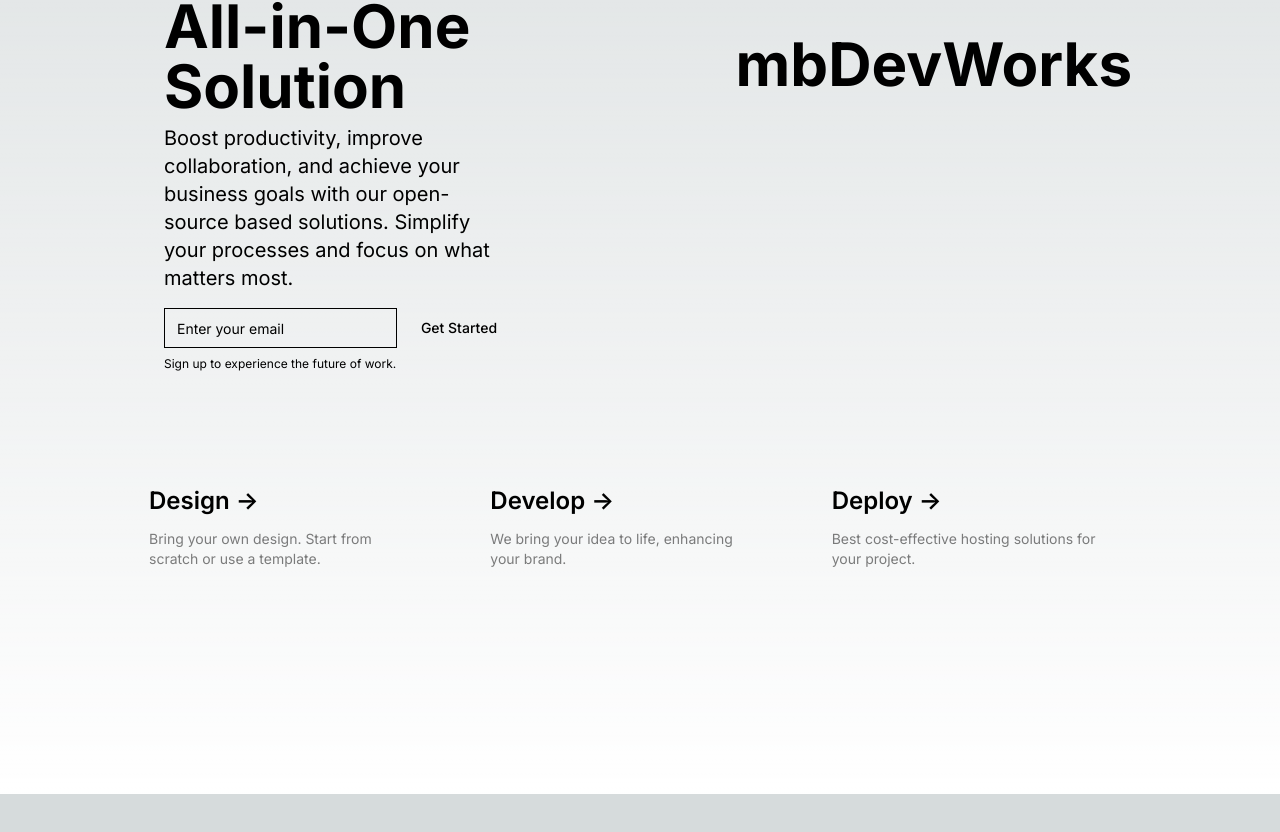
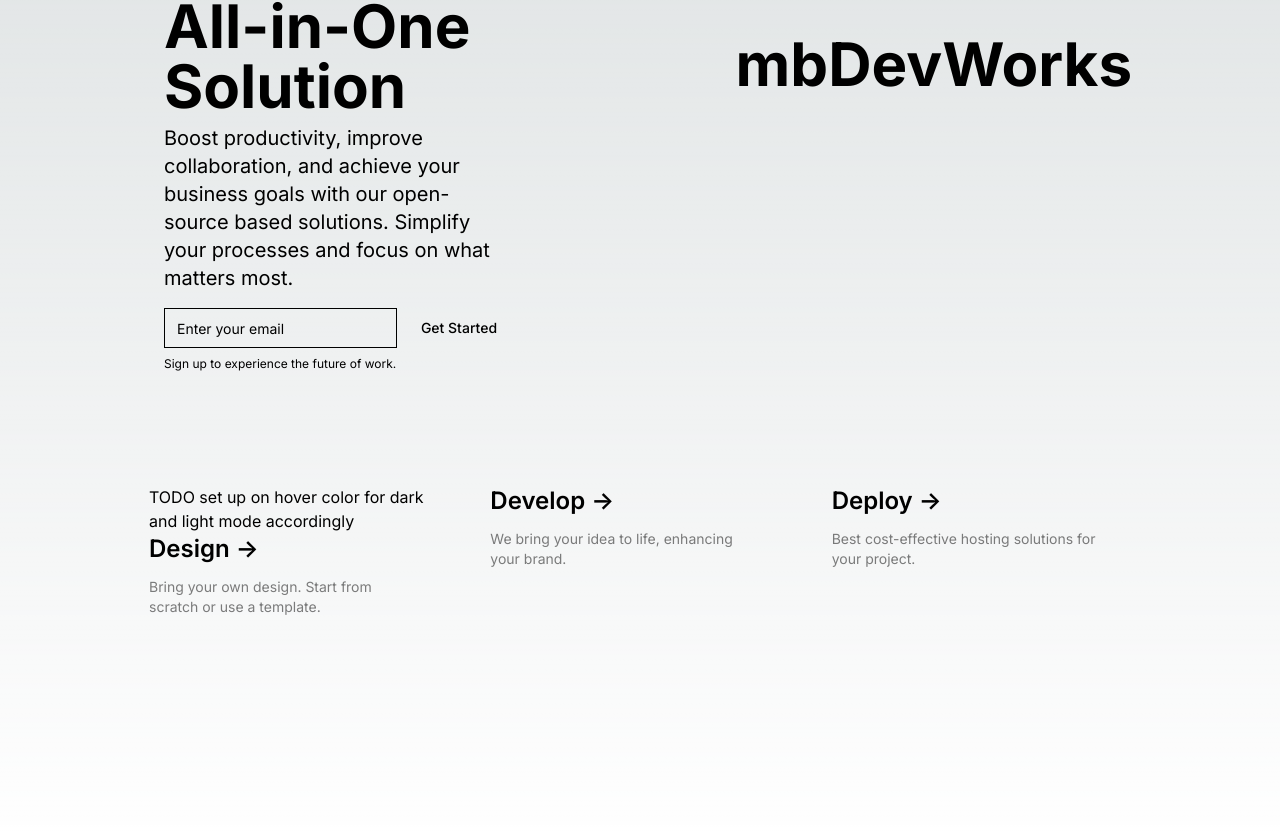
Before and after one commit to Dimitar765/devworksHomePage, a Next.js app in the folder homepage/: page / in a window 1280 px wide. Shown: the part 404-1236 px from the top of the page. Before the commit the page ends 1198 px from the top, so only its background shows below. Built offline with nearby package versions, Linux system fonts and the light colour scheme.

Commit message:
my first todo :)

```diff
--- a/homepage/app/page.tsx
+++ b/homepage/app/page.tsx
@@ -68,6 +68,7 @@ export default function Home() {
                         target="_blank"
                         rel="noopener noreferrer"
                     >
+                        TODO set up on hover color for dark and light mode accordingly
                         <h2 className="mb-3 text-2xl font-semibold">
                             Design{" "}
                             <span
```
